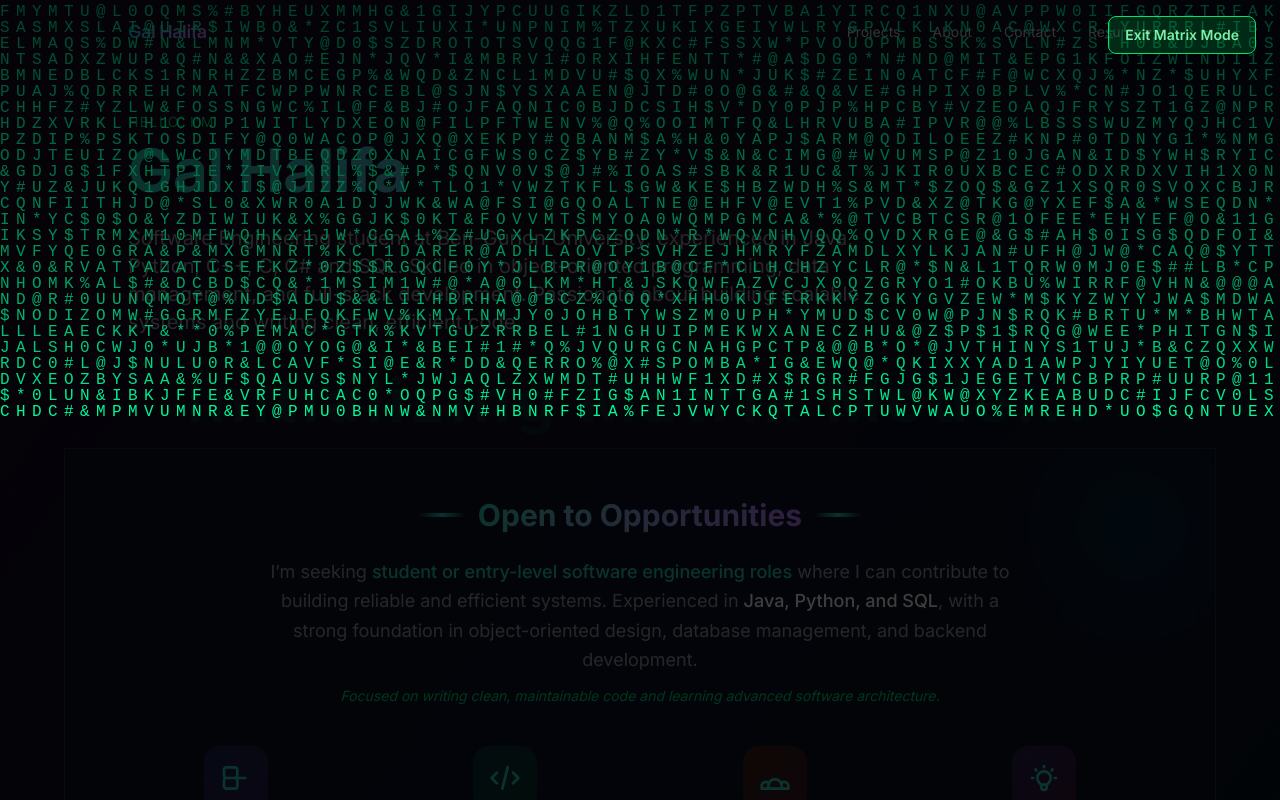
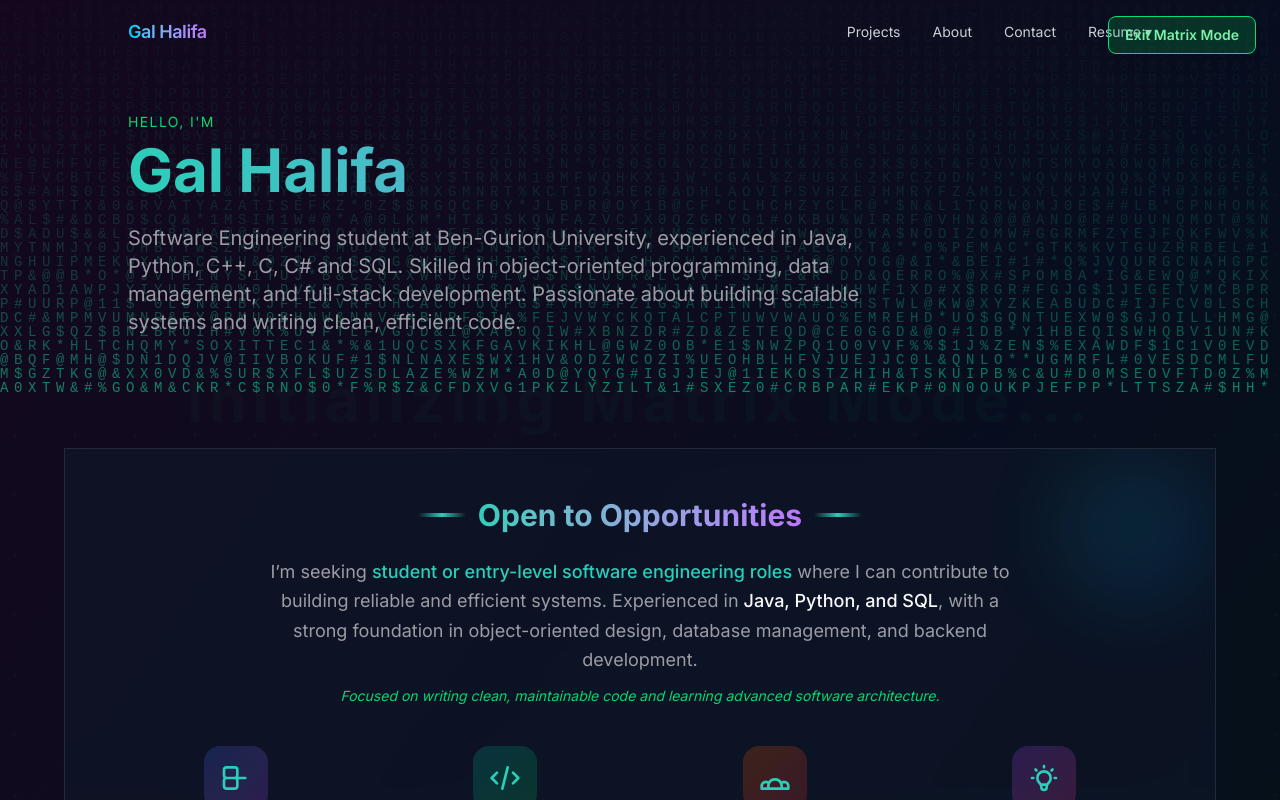
Before and after one commit to GalHalifa6/Portfolio, a Next.js app: page / in a window 1280 px wide. Both pictures are taken after a click on the button "🟩 Enter Matrix Mode". Shown: the top 800 px of the page. Built offline with nearby package versions, Linux system fonts and the light colour scheme.

Commit message:
matrix mode4

```diff
--- a/src/app/layout.tsx
+++ b/src/app/layout.tsx
@@ -2,6 +2,7 @@ import type { Metadata } from 'next';
 import { Inter } from 'next/font/google';
 import './globals.css';
 import ClientLayoutWrapper from '@/components/ClientLayoutWrapper';
+import IntroAnimation from '@/components/IntroAnimation'; // 👈 תוודא שהקובץ הזה קיים!
 
 const inter = Inter({ subsets: ['latin'] });
 
@@ -15,7 +16,10 @@ export default function RootLayout({ children }: { children: React.ReactNode })
   return (
     <html lang="en">
       <body className={`${inter.className} antialiased relative`}>
-        <ClientLayoutWrapper>{children}</ClientLayoutWrapper>
+        {/* 👇 אפקט פתיחה (Hello World) */}
+        <IntroAnimation>
+          <ClientLayoutWrapper>{children}</ClientLayoutWrapper>
+        </IntroAnimation>
       </body>
     </html>
   );
--- a/src/components/MatrixMode.tsx
+++ b/src/components/MatrixMode.tsx
@@ -7,16 +7,21 @@ export default function MatrixMode() {
   useEffect(() => {
     const canvas = canvasRef.current!;
     const ctx = canvas.getContext('2d')!;
-    canvas.width = window.innerWidth;
-    canvas.height = window.innerHeight;
+    const resize = () => {
+      canvas.width = window.innerWidth;
+      canvas.height = window.innerHeight;
+    };
+    resize();
+    window.addEventListener('resize', resize);
 
     const letters = '01ABCDEFGHIJKLMNOPQRSTUVWXYZ#$%&@*';
-    const fontSize = 16;
+    const fontSize = 14;
     const columns = Math.floor(canvas.width / fontSize);
     const drops = Array(columns).fill(1);
 
     const draw = () => {
-      ctx.fillStyle = 'rgba(0, 0, 0, 0.05)';
+      // רקע שקוף כהה (נמוך)
+      ctx.fillStyle = 'rgba(0, 0, 0, 0.1)';
       ctx.fillRect(0, 0, canvas.width, canvas.height);
 
       ctx.fillStyle = '#00ff9f';
@@ -33,14 +38,17 @@ export default function MatrixMode() {
       }
     };
 
-    const interval = setInterval(draw, 50);
-    return () => clearInterval(interval);
+    const interval = setInterval(draw, 45);
+    return () => {
+      clearInterval(interval);
+      window.removeEventListener('resize', resize);
+    };
   }, []);
 
   return (
     <canvas
       ref={canvasRef}
-      className="fixed inset-0 w-full h-full z-[9998] pointer-events-none"
+      className="fixed inset-0 w-full h-full z-[1] opacity-60 pointer-events-none"
     />
   );
 }
```
